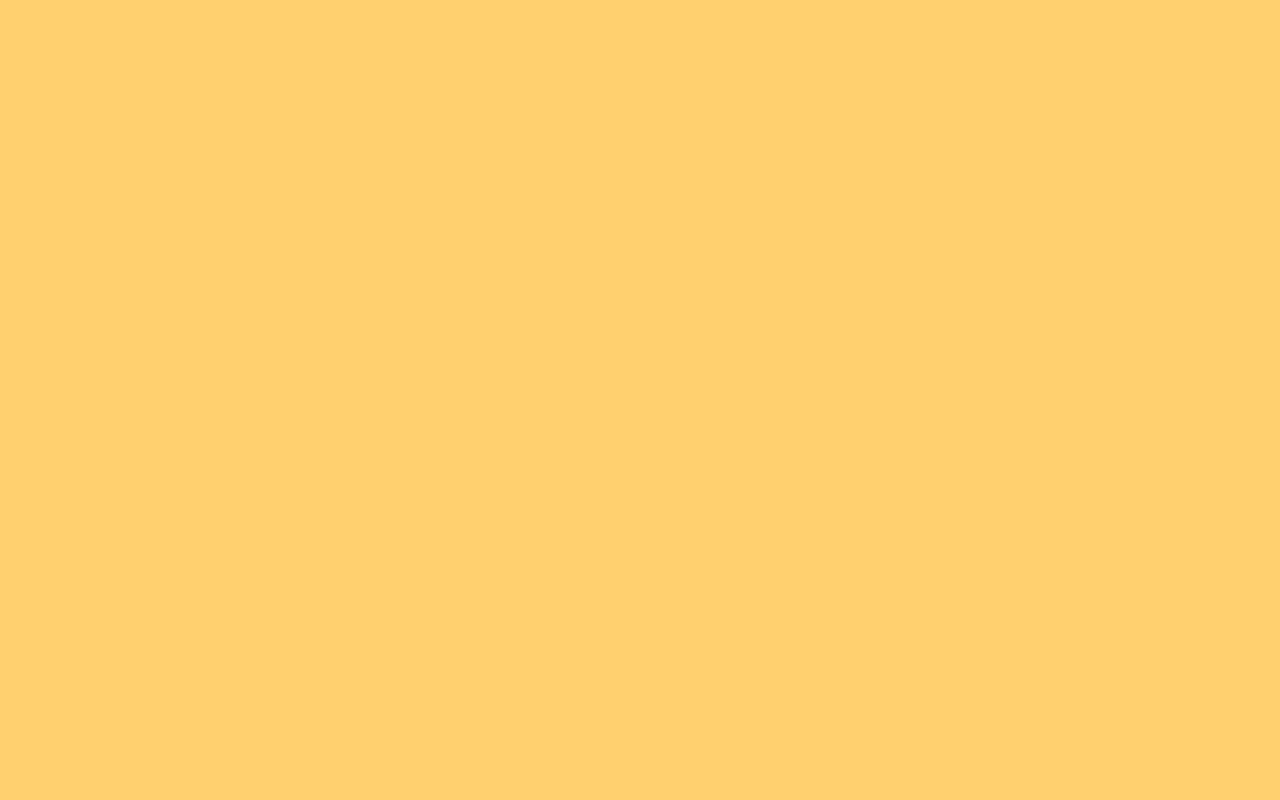
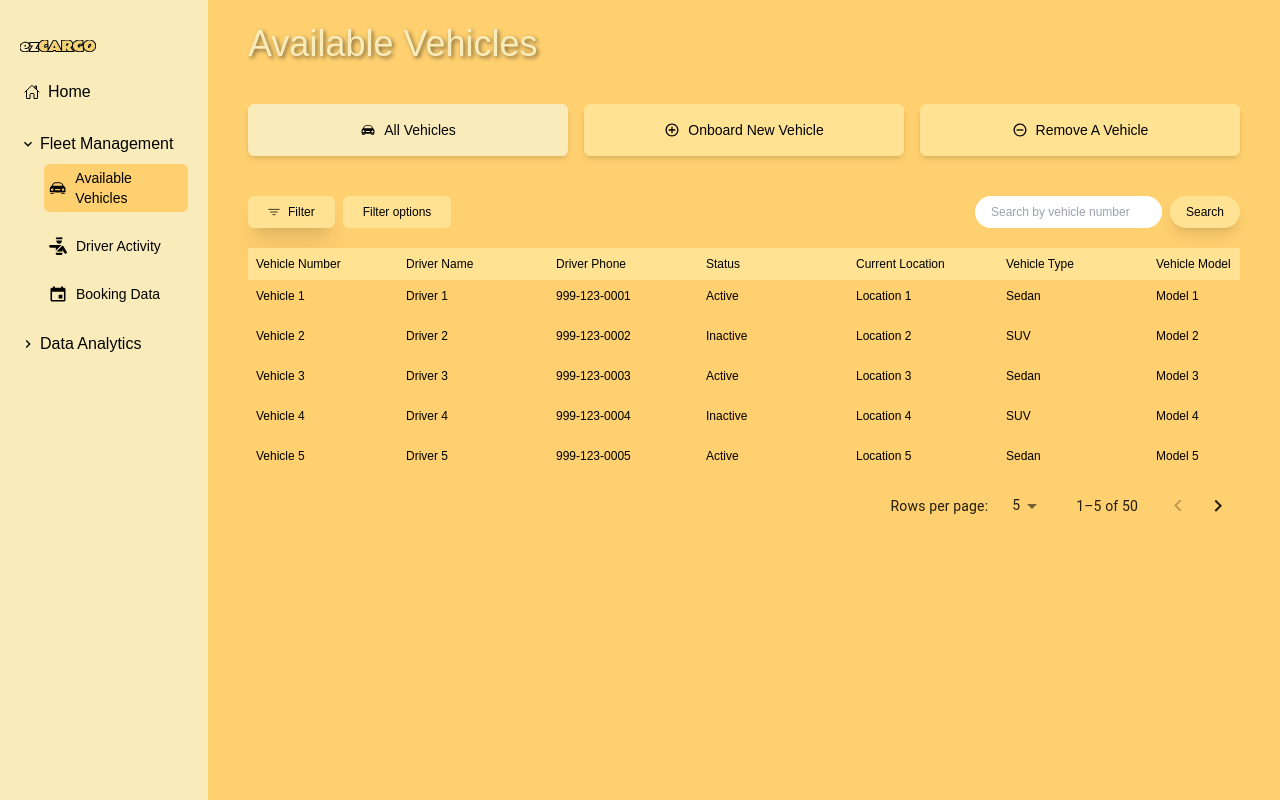
Before and after one commit to Jayanti2919/transport, a React (Vite) app in the folder client/: page /admin/availableVehicles in a window 1280 px wide. Before the commit this address had no page. Built offline with nearby package versions, Linux system fonts and the light colour scheme; a web font is replaced by a local one.

Commit message:
added available vehicles for admin

```diff
--- a/client/package.json
+++ b/client/package.json
@@ -10,8 +10,12 @@
     "preview": "vite preview"
   },
   "dependencies": {
+    "@emotion/react": "^11.13.3",
+    "@emotion/styled": "^11.13.0",
+    "@mui/material": "^6.1.4",
     "react": "^18.3.1",
     "react-dom": "^18.3.1",
+    "react-icons": "^5.3.0",
     "react-router-dom": "^6.27.0"
   },
   "devDependencies": {
--- a/client/src/App.jsx
+++ b/client/src/App.jsx
@@ -5,6 +5,8 @@ import AdminLogin from "./pages/LoginPages/AdminLogin";
 import DriverLogin from "./pages/LoginPages/DriverLogin";
 import UserLogin from "./pages/LoginPages/UserLogin";
 import AdminDashboard from "./pages/AdminPages/AdminDashboard";
+import AvailableVehicles from "./pages/AdminPages/FleetManagement/AvailableVehicles";
+import DriverPerformance from "./pages/AdminPages/DataAnalytics/DriverPerformance";
 
 function App() {
   return (
@@ -16,6 +18,8 @@ function App() {
           <Route path="/driverLogin" element={<DriverLogin/>} />
           <Route path="/userLogin" element={<UserLogin/>} />
           <Route path="/admin/dashboard" element={<AdminDashboard/>} />
+          <Route path="/admin/availableVehicles" element={<AvailableVehicles/>} />
+          <Route path="/admin/driverPerformance" element={<DriverPerformance/>} />
         </Routes>
       </div>
     </Router>
--- /dev/null
+++ b/client/src/components/AddNewVehicle.jsx
@@ -0,0 +1,9 @@
+import React from 'react'
+
+const AddNewVehicle = () => {
+  return (
+    <div>AddNewVehicle</div>
+  )
+}
+
+export default AddNewVehicle
--- a/client/src/components/AdminSideNav.jsx
+++ b/client/src/components/AdminSideNav.jsx
@@ -7,9 +7,9 @@ import { useState } from "react";
 import { adminNavOptionsFleet, adminNavOptionsData } from "../constants";
 import { useNavigate } from "react-router-dom";
 
-const AdminSideNav = ({ active }) => {
-  const [fleetMgmtActive, setFleetMgmtActive] = useState(false);
-  const [dataAnalyticsActive, setDataAnalyticsActive] = useState(false);
+const AdminSideNav = ({ active, fleetMgmt, dataAnalytics }) => {
+  const [fleetMgmtActive, setFleetMgmtActive] = useState(fleetMgmt);
+  const [dataAnalyticsActive, setDataAnalyticsActive] = useState(dataAnalytics);
   const nav = useNavigate();
   return (
     <div className="bg-secondary absolute left-0 min-h-screen h-full px-5 flex flex-col gap-6 whitespace-normal text-wrap min-w-52 max-w-52">
--- /dev/null
+++ b/client/src/components/AllVehiclesDisplay.jsx
@@ -0,0 +1,122 @@
+import React, { useState } from "react";
+import { IoFilterOutline } from "react-icons/io5";
+import { vehicleDisplayTitles } from "../constants";
+import TablePagination from '@mui/material/TablePagination';
+
+const AllVehiclesDisplay = () => {
+  const mockVehicleData = Array.from({ length: 50 }, (_, index) => ({
+    id: index + 1,
+    number: `Vehicle ${index + 1}`,
+    driverName: `Driver ${index + 1}`,
+    phone: `999-123-000${index + 1}`,
+    status: index % 2 === 0 ? "Active" : "Inactive",
+    location: `Location ${index + 1}`,
+    type: index % 2 === 0 ? "Sedan" : "SUV",
+    model: `Model ${index + 1}`,
+  }));
+
+  const [openFilterTab, setOpenFilterTab] = useState(false);
+
+  // Pagination state
+  const [page, setPage] = useState(0);
+  const [rowsPerPage, setRowsPerPage] = useState(5);
+
+  // Handle page change
+  const handleChangePage = (event, newPage) => {
+    setPage(newPage);
+  };
+
+  // Handle rows per page change
+  const handleChangeRowsPerPage = (event) => {
+    setRowsPerPage(parseInt(event.target.value, 10));
+    setPage(0);
+  };
+
+  // Pagination logic to slice data
+  const paginatedData = mockVehicleData.slice(
+    page * rowsPerPage,
+    page * rowsPerPage + rowsPerPage
+  );
+
+  return (
+    <div className="flex flex-col">
+      <div className="flex items-center justify-between">
+        <div className="flex items-center gap-2">
+          <button className="shadow-xl hover:bg-secondary px-5 py-2 flex gap-2 rounded-md items-center bg-accent2 text-xs">
+            <IoFilterOutline />
+            <span>Filter</span>
+          </button>
+          <div className={`bg-accent2 px-5 py-2 text-xs rounded-md`}>Filter options</div>
+        </div>
+        <form className="flex gap-2 items-center justify-center">
+          <input
+            type="text"
+            placeholder="Search by vehicle number"
+            className="py-2 px-4 active:border-none text-accent rounded-full focus:outline-none text-xs"
+          />
+          <button
+            type="submit"
+            className="bg-accent2 hover:bg-secondary shadow-lg text-white px-4 py-2 rounded-full text-xs"
+          >
+            <span>Search</span>
+          </button>
+        </form>
+      </div>
+
+      {/* Horizontal scrolling container */}
+      <div className="overflow-x-auto mt-5">
+        <div
+          className="grid bg-secondary justify-between"
+          style={{
+            gridTemplateColumns: `repeat(${vehicleDisplayTitles.length + 1}, minmax(150px, 1fr))`,
+          }}
+        >
+          {vehicleDisplayTitles.map((title) => (
+            <div
+              className="bg-accent2 text-xs py-2 px-2 capitalize"
+              key={title}
+            >
+              {title}
+            </div>
+          ))}
+          <div className="bg-accent2 text-xs text-center py-2 px-2">Actions</div>
+        </div>
+
+        {/* Table content */}
+        {paginatedData.map((vehicle) => (
+          <div
+            className="grid bg-white text-xs py-2 px-2"
+            style={{
+              gridTemplateColumns: `repeat(${vehicleDisplayTitles.length + 1}, minmax(150px, 1fr))`,
+            }}
+            key={vehicle.id}
+          >
+            <div>{vehicle.number}</div>
+            <div>{vehicle.driverName}</div>
+            <div>{vehicle.phone}</div>
+            <div>{vehicle.status}</div>
+            <div>{vehicle.location}</div>
+            <div>{vehicle.type}</div>
+            <div>{vehicle.model}</div>
+            <div>
+              <button className="bg-blue-500 text-white px-2 py-1 rounded-md">Details</button>
+            </div>
+          </div>
+        ))}
+      </div>
+
+      {/* Pagination */}
+      <TablePagination
+        component="div"
+        count={mockVehicleData.length}
+        page={page}
+        onPageChange={handleChangePage}
+        rowsPerPage={rowsPerPage}
+        onRowsPerPageChange={handleChangeRowsPerPage}
+        rowsPerPageOptions={[5, 10, 25]}
+      />
+    </div>
+  );
+};
+
+export default AllVehiclesDisplay;
--- /dev/null
+++ b/client/src/components/RemoveVehicle.jsx
@@ -0,0 +1,9 @@
+import React from 'react'
+
+const RemoveVehicle = () => {
+  return (
+    <div>RemoveVehicle</div>
+  )
+}
+
+export default RemoveVehicle
--- a/client/src/constants/index.js
+++ b/client/src/constants/index.js
@@ -3,6 +3,8 @@ import { FaPersonMilitaryPointing } from "react-icons/fa6";
 import { IoMdCalendar } from "react-icons/io";
 import { MdTrain } from "react-icons/md";
 import { IoSpeedometerOutline } from "react-icons/io5";
+import { IoMdAddCircleOutline } from "react-icons/io";
+import { IoMdRemoveCircleOutline } from "react-icons/io";
 
 const adminNavOptionsFleet = [
     {
@@ -35,4 +37,29 @@ const adminNavOptionsData = [
     },
 ]
 
-export { adminNavOptionsFleet, adminNavOptionsData }
+const vehicleAdminOptions = [
+    {
+        title: "All Vehicles",
+        icon: IoIosCar,
+    },
+    {
+        title: "Onboard New Vehicle",
+        icon: IoMdAddCircleOutline,
+    },
+    {
+        title: "Remove a Vehicle",
+        icon: IoMdRemoveCircleOutline,
+    }
+]
+
+const vehicleDisplayTitles = [
+    "vehicle number",
+    "driver name",
+    "driver phone",
+    "status",
+    "current location",
+    "vehicle type",
+    "vehicle model",
+]
+
+export { adminNavOptionsFleet, adminNavOptionsData, vehicleAdminOptions, vehicleDisplayTitles };
--- a/client/src/pages/AdminPages/AdminDashboard.jsx
+++ b/client/src/pages/AdminPages/AdminDashboard.jsx
@@ -44,7 +44,7 @@ const AdminDashboard = () => {
   };
   return (
     <div className="relative">
-      <AdminSideNav active="home"/>
+      <AdminSideNav active="home" fleetMgmt={false} dataAnalytics={false}/>
       <div className="ml-52 px-10 py-6 flex flex-col gap-10">
         <div>
           <span className="rammetto capitalize text-secondary text-shadow text-4xl">
--- /dev/null
+++ b/client/src/pages/AdminPages/DataAnalytics/DriverPerformance.jsx
@@ -0,0 +1,12 @@
+import React from 'react';
+import AdminSideNav from '../../../components/AdminSideNav';
+
+const DriverPerformance = () => {
+  return (
+    <div className='relative'>
+        <AdminSideNav active="driver performance" fleetMgmt={false} dataAnalytics={true}/>
+    </div>
+  )
+}
+
+export default DriverPerformance
--- /dev/null
+++ b/client/src/pages/AdminPages/FleetManagement/AvailableVehicles.jsx
@@ -0,0 +1,53 @@
+import React from "react";
+import AdminSideNav from "../../../components/AdminSideNav";
+import { useState } from "react";
+import { vehicleAdminOptions } from "../../../constants";
+import AllVehiclesDisplay from "../../../components/AllVehiclesDisplay";
+import AddNewVehicle from "../../../components/AddNewVehicle";
+import RemoveVehicle from "../../../components/RemoveVehicle";
+
+const AvailableVehicles = () => {
+  const [activeOption, setActiveOption] = useState("All Vehicles");
+  return (
+    <div className="relative">
+      <AdminSideNav
+        active="available vehicles"
+        fleetMgmt={true}
+        dataAnalytics={false}
+      />
+      <div className="ml-52 px-10 py-6 flex flex-col gap-10">
+        <div>
+          <span className="rammetto capitalize text-secondary text-shadow text-4xl">
+            available vehicles
+          </span>
+        </div>
+        <div className="grid grid-cols-3 gap-4">
+          {vehicleAdminOptions.map((option) => {
+            return (
+              <div
+                className={`flex items-center justify-center ${
+                  activeOption === option.title ? "bg-secondary" : "bg-accent2"
+                } shadow-md p-4 rounded-md gap-2 cursor-pointer`}
+                onClick={() => setActiveOption(option.title)}
+              >
+                <option.icon className="text-md" />
+                <span className="text-sm capitalize">{option.title}</span>
+              </div>
+            );
+          })}
+        </div>
+        <div className={`${activeOption === 'All Vehicles'? 'block': 'hidden'}`}>
+          <AllVehiclesDisplay />
+        </div>
+        <div className={`${activeOption === 'Onboard New Vehicle'? 'block': 'hidden'}`}>
+          <AddNewVehicle />
+        </div>
+        <div className={`${activeOption === 'Remove a Vehicle'? 'block': 'hidden'}`}>
+          <RemoveVehicle />
+        </div>
+      </div>
+    </div>
+  );
+};
+
+export default AvailableVehicles;
--- a/client/tailwind.config.js
+++ b/client/tailwind.config.js
@@ -9,6 +9,7 @@ export default {
       "primary": "#FFD06F",
       "secondary": "#FAECBA",
       "accent": "#A78D7F",
+      "accent2": "#FFE292",
     },
     extend: {},
   },
```
Also changed, not shown: 1 other file (tests, documents, lock files or other folders).
